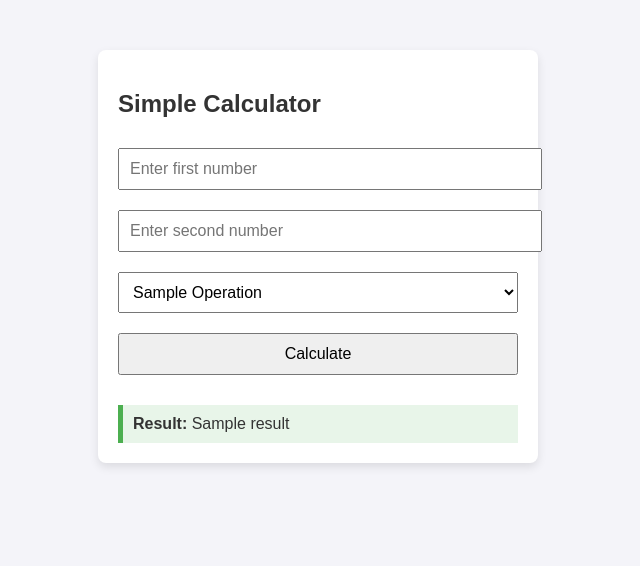
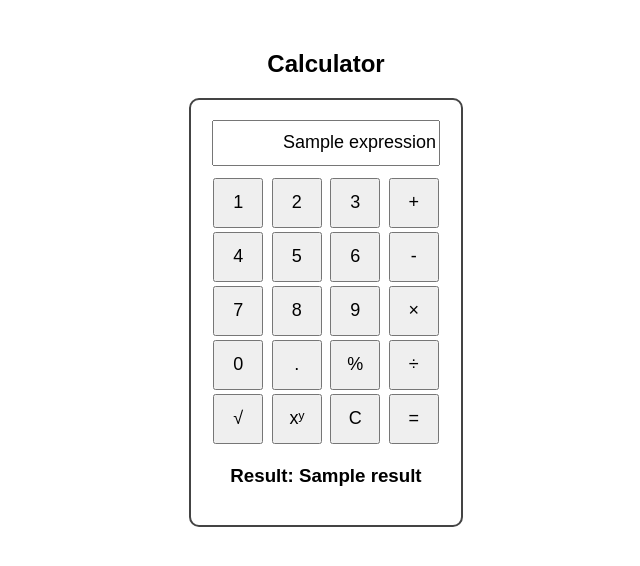
Before and after one commit to ankulmaurya88/Django-cal, a Django app: template templates/calculator.html in a window 1280 px wide. Shown: the top 566 px of the page, without its empty margins (322-962 px from the left). Run offline with Django 4.2, Linux system fonts and the light colour scheme; the template is opened without the code that fills it: most values are stand-ins (such as "Sample title", 1, 10 or a date in 2020).

Commit message:
Add advanced functionality to calculator app

```diff
--- a/templates/calculator.html
+++ b/templates/calculator.html
@@ -1,4 +1,4 @@
-<!DOCTYPE html>
+<!-- <!DOCTYPE html>
 <html lang="en">
 <head>
     <meta charset="UTF-8">
@@ -42,9 +42,9 @@
 
             <select name="operation">
                 {% for op in operations %}
-                    <!-- <option value="{{ op }}">{{ op|title }}</option> -->
-                    <option value="{{ op }}" {% if request.POST.operation == op %}selected{% endif %}>{{ op|title }}</option>
-                {% endfor %}
+                    <option value="{{ op }}">{{ op|title }}</option> -->
+                    <!-- <option value="{{ op }}" {% if request.POST.operation == op %}selected{% endif %}>{{ op|title }}</option> -->
+                <!-- {% endfor %}
             </select>
 
             <button type="submit">Calculate</button>
@@ -57,4 +57,65 @@
         {% endif %}
     </div>
 </body>
+</html> -->
+
+
+
+
+<!DOCTYPE html>
+<html>
+<head>
+    <title>Django Calculator</title>
+    <style>
+        body { font-family: Arial; text-align: center; width: 100%; margin-top: 50px; }
+        .calculator { display: inline-block; border: 2px solid #444; padding: 20px; border-radius: 10px; }
+        input[type=text] { width: 220px; height: 40px; font-size: 18px; text-align: right; margin-bottom: 10px; }
+        button { width: 50px; height: 50px; font-size: 18px; margin: 2px; }
+        .wide { width: 106px; }
+    </style>
+    <script>
+        function insert(val) {
+            document.getElementById("expression").value += val;
+        }
+        function clearInput() {
+            document.getElementById("expression").value = "";
+        }
+    </script>
+</head>
+<body>
+    <h2> Calculator</h2>
+    <div class="calculator">
+        <form method="POST">
+            {% csrf_token %}
+            <input type="text" id="expression" name="expression" value="{{ expression }}" readonly><br>
+            <button type="button" onclick="insert('1')">1</button>
+            <button type="button" onclick="insert('2')">2</button>
+            <button type="button" onclick="insert('3')">3</button>
+            <button type="button" onclick="insert('+')">+</button><br>
+
+            <button type="button" onclick="insert('4')">4</button>
+            <button type="button" onclick="insert('5')">5</button>
+            <button type="button" onclick="insert('6')">6</button>
+            <button type="button" onclick="insert('-')">-</button><br>
+
+            <button type="button" onclick="insert('7')">7</button>
+            <button type="button" onclick="insert('8')">8</button>
+            <button type="button" onclick="insert('9')">9</button>
+            <button type="button" onclick="insert('*')">×</button><br>
+
+            <button type="button" onclick="insert('0')">0</button>
+            <button type="button" onclick="insert('.')">.</button>
+            <button type="button" onclick="insert('%')">%</button>
+            <button type="button" onclick="insert('/')">÷</button><br>
+
+            <!-- Advanced -->
+            <button type="button" onclick="insert('sqrt(')">√</button>
+            <button type="button" onclick="insert('pow(')">xʸ</button>
+            <button type="button" onclick="clearInput()">C</button>
+            <button type="submit">=</button>
+        </form>
+
+        <h3>Result: {{ result }}</h3>
+    </div>
+</body>
 </html>
```
Also changed, not shown: calulator/views.py (+59 -23 lines).
